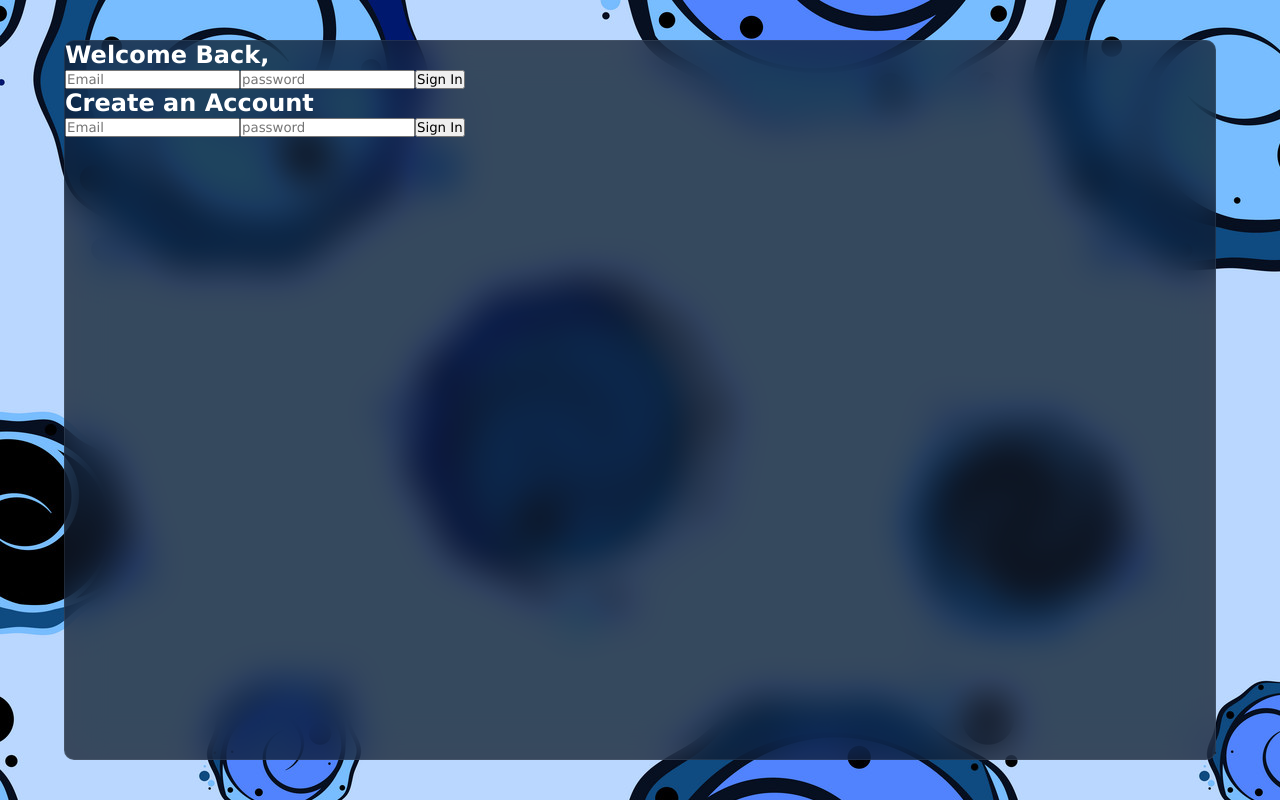
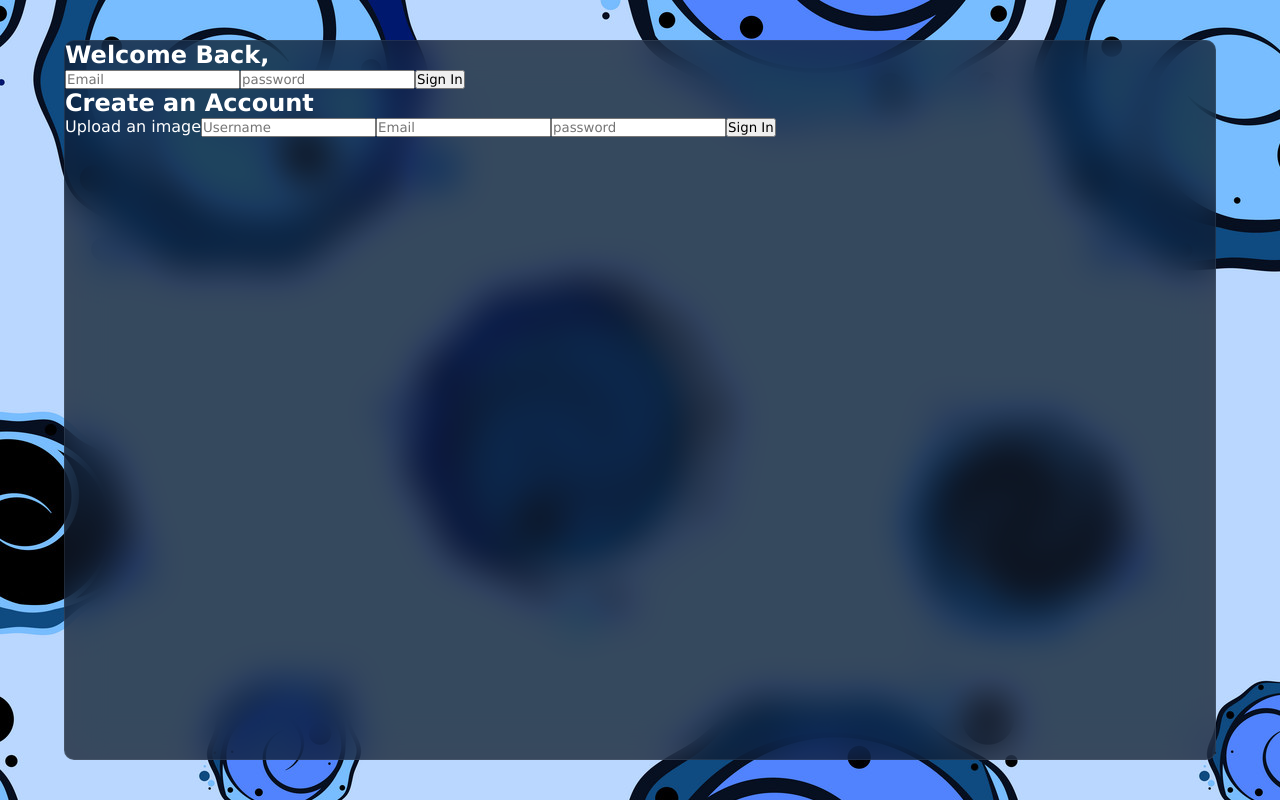
Before and after one commit to Shahjahan-byte/Signal-Alternative, a React (Vite) app in the folder react-firebase-chat/: page / in a window 1280 px wide. Built offline with nearby package versions, Linux system fonts and the light colour scheme.

Commit message:
Add file upload input and username field to account creation form

```diff
--- a/react-firebase-chat/src/components/login/Login.jsx
+++ b/react-firebase-chat/src/components/login/Login.jsx
@@ -15,6 +15,9 @@ const Login = () => {
         <div className="items">
               <h2>Create an Account</h2>
             <form>
+                <label htmlFor="file">Upload an image</label>
+                <input type="file" id="file" style={{display:"none"}}/>
+                <input type="text" placeholder="Username" name="username" />
                 <input type="text" placeholder="Email" name="email" />
                 <input type="password" placeholder="password" name="password" />
                 <button>Sign In</button>
```
